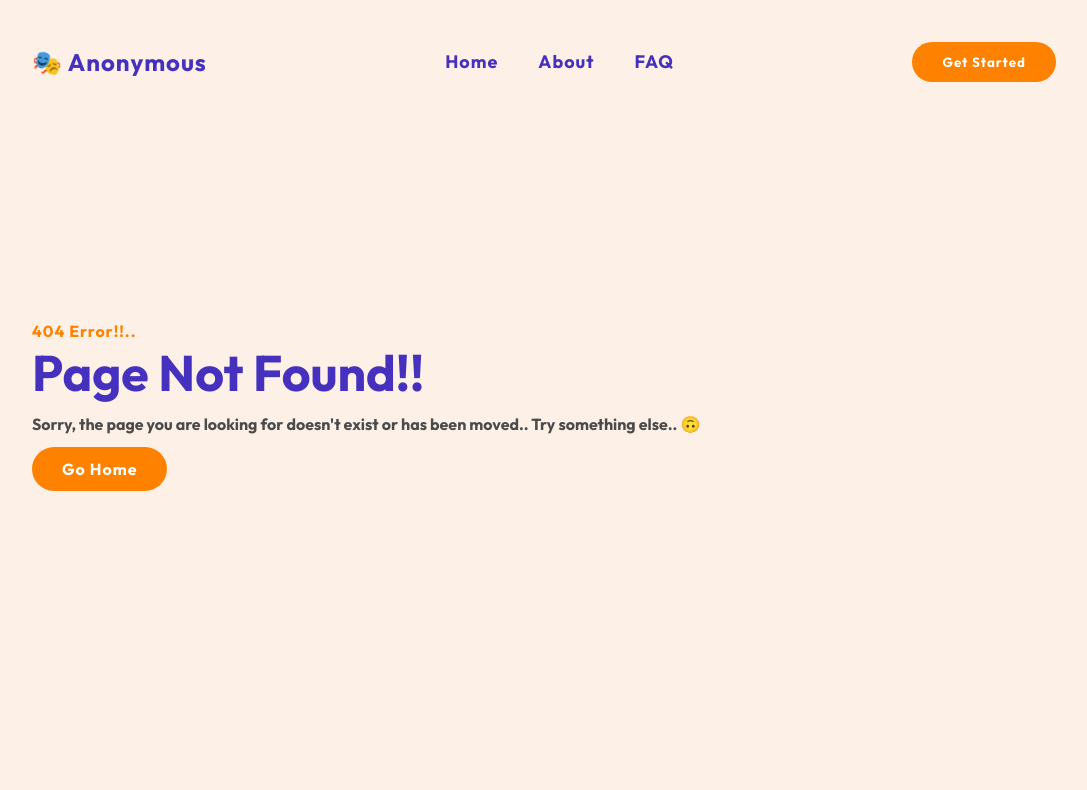
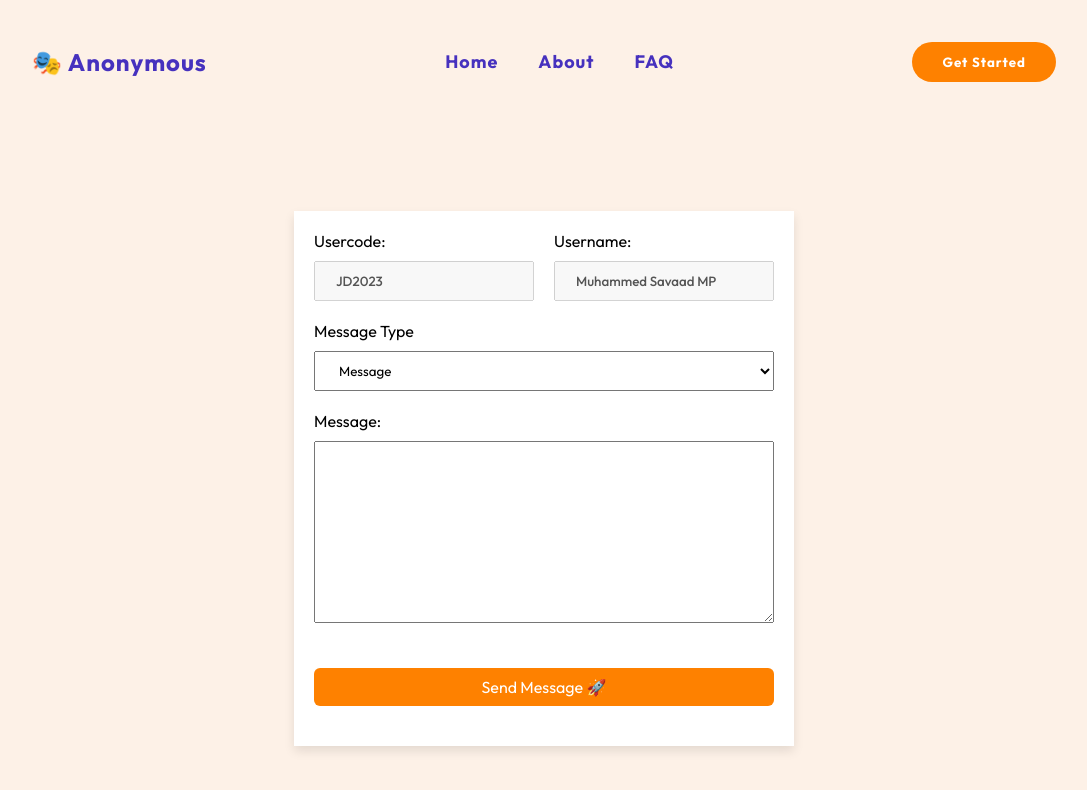
Before and after one commit to SavaadMP/Anonymous-2.0, a React (Vite) app in the folder client/: page /sendMessage in a window 1280 px wide. Before the commit this address had no page. Shown: the top 790 px of the page, without its empty margins (96-1183 px from the left). Built offline with nearby package versions, Linux system fonts and the light colour scheme.

Commit message:
frontend:message form designed

```diff
--- a/client/index.html
+++ b/client/index.html
@@ -1,5 +1,5 @@
 <!DOCTYPE html>
-<html lang="en">
+<html lang="en" translate="no">
   <head>
     <meta charset="UTF-8" />
     <meta name="viewport" content="width=device-width, initial-scale=1.0" />
--- a/client/src/App.jsx
+++ b/client/src/App.jsx
@@ -3,6 +3,7 @@ import Header from "./components/Header/Header";
 import Hero from "./pages/Hero/Hero";
 import CodeValidator from "./pages/CodeValidator/CodeValidator";
 import PageNotFound from "./pages/PageNotFound/PageNotFound";
+import SendMessage from "./pages/SendMessage/SendMessage";
 
 function App() {
   return (
@@ -11,6 +12,7 @@ function App() {
       <Routes>
         <Route index path="/" element={<Hero />} />
         <Route path="/usercode" element={<CodeValidator />} />
+        <Route path="/sendMessage" element={<SendMessage />} />
         <Route path="*" element={<PageNotFound />} />
       </Routes>
     </>
--- a/client/src/components/UserCodeForm/UserCodeForm.jsx
+++ b/client/src/components/UserCodeForm/UserCodeForm.jsx
@@ -1,9 +1,11 @@
 import { useEffect, useRef, useState } from "react";
+import { useNavigate } from "react-router-dom";
 import UserCodeInput from "../UserCodeInput/UserCodeInput";
 import "./UserCodeForm.scss";
 
 function UserCodeForm() {
   const codeRef = useRef({});
+  const navigate = useNavigate();
   useEffect(() => {
     codeRef.current[0].focus();
     codeRef.current[0].addEventListener("paste", pasteUserCode);
@@ -67,6 +69,7 @@ function UserCodeForm() {
     var allLetters = usercode.join("");
 
     console.log(allLetters);
+    navigate("/sendMessage");
   }
 
   return (
--- a/client/src/components/UserCodeForm/UserCodeForm.scss
+++ b/client/src/components/UserCodeForm/UserCodeForm.scss
@@ -41,7 +41,7 @@ form {
       input {
         height: 31px;
         width: 26px;
-        font-size: 1.1rem;
+        font-size: 0.9rem;
       }
     }
   }
--- /dev/null
+++ b/client/src/pages/SendMessage/SendMessage.jsx
@@ -0,0 +1,41 @@
+import "./SendMessage.scss";
+
+function SendMessage() {
+  return (
+    <section className="sendMessage_container">
+      <div className="sendMessage_content">
+        <form>
+          <div className="row">
+            <div className="form_group">
+              <label htmlFor="usercode">Usercode:</label>
+              <input type="text" disabled value="JD2023" />
+            </div>
+            <div className="form_group">
+              <label htmlFor="usercode">Username:</label>
+              <input type="text" disabled value="Muhammed Savaad MP" />
+            </div>
+          </div>
+          <div className="form_group select_box">
+            <label htmlFor="category">Message Type</label>
+            <select name="category" id="category">
+              <option value="Message">Message</option>
+              <option value="Question">Question</option>
+              <option value="Opinion">Opinion</option>
+              <option value="Advice">Advice</option>
+              <option value="Compliments">Compliments</option>
+            </select>
+          </div>
+          <div className="form_group">
+            <label htmlFor="usercode">Message:</label>
+            <textarea rows={10} />
+          </div>
+          <div className="form_group">
+            <button type="submit">Send Message 🚀</button>
+          </div>
+        </form>
+      </div>
+    </section>
+  );
+}
+
+export default SendMessage;
--- /dev/null
+++ b/client/src/pages/SendMessage/SendMessage.scss
@@ -0,0 +1,66 @@
+.sendMessage_container {
+  .sendMessage_content {
+    padding: 10%;
+    display: flex;
+    align-items: center;
+    justify-content: center;
+
+    form {
+      box-shadow: 0 5px 10px rgba(0, 0, 0, 0.1);
+      background: #fff;
+      width: 100vw;
+      padding: 20px;
+
+      .row {
+        width: 100%;
+      }
+
+      .form_group {
+        width: 100%;
+        display: flex;
+        flex-direction: column;
+        margin-bottom: 20px;
+
+        label {
+          margin-bottom: 10px;
+        }
+
+        input,
+        textarea {
+          width: 100%;
+          padding: 10px 20px;
+          font-weight: 500;
+        }
+
+        select {
+          padding: 10px 20px;
+          width: 100%;
+
+          option {
+            width: 100%;
+            padding: 10px 20px;
+          }
+        }
+      }
+    }
+  }
+}
+
+@media screen and (min-width: 900px) {
+  .sendMessage_container {
+    .sendMessage_content {
+      form {
+        width: 500px;
+
+        .row {
+          display: flex;
+          align-items: center;
+
+          .form_group:nth-child(1) {
+            margin-right: 20px;
+          }
+        }
+      }
+    }
+  }
+}
```
